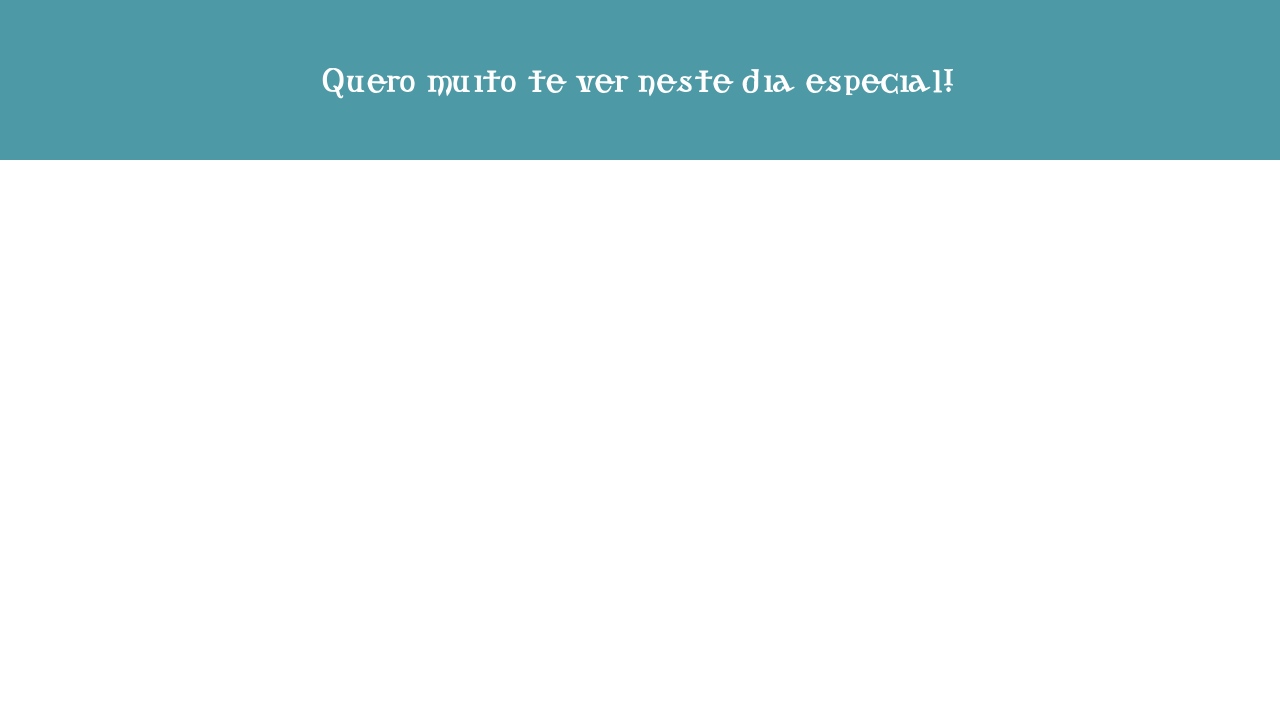
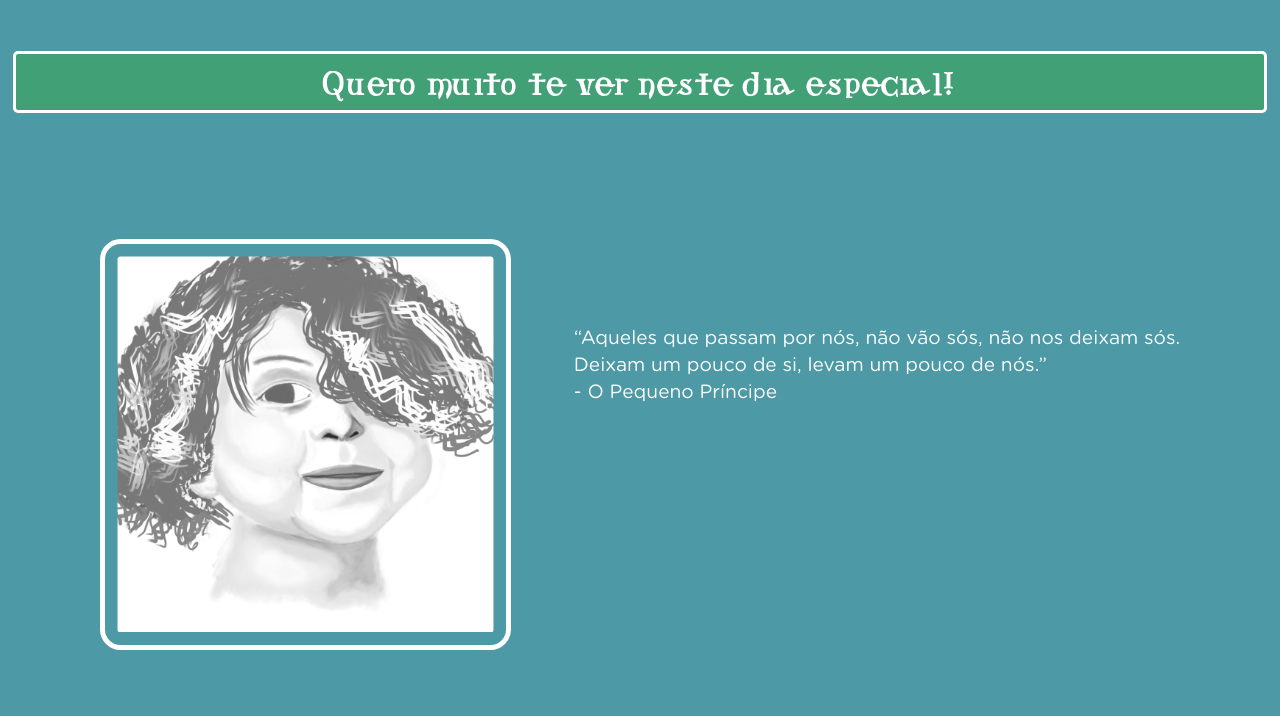
Before and after one commit to EdduLobo/manu_page, a plain HTML site: page index.html in a window 1280 px wide. Shown: the part 3718-4434 px from the top of the page. Before the commit the page ends 3878 px from the top, so only its background shows below. Drawn offline with Linux system fonts and the light colour scheme.

Commit message:
update 1.6

```diff
--- a/index.html
+++ b/index.html
@@ -86,6 +86,14 @@
     </div>
     <footer>
       <p id="texto-rodape">Quero muito te ver neste dia especial!</p>
+      <div id="adjustII">
+        <img id="braveDois" src="./src/assets/images/sdad.jpg" />
+        <p id="text-rd">
+          “Aqueles que passam por nós, não vão sós, não nos deixam sós.
+          <br />Deixam um pouco de si, levam um pouco de nós.” <br />- O Pequeno
+          Príncipe
+        </p>
+      </div>
     </footer>
   </body>
 </html>
--- a/src/secondstyle.css
+++ b/src/secondstyle.css
@@ -1,4 +1,31 @@
 /* confirmação do pedido e footer */
+
+#texto-rodape {
+  margin-bottom: 10%;
+  background: #42a077;
+  border: 3px solid white;
+  border-radius: 5px;
+}
+
+#braveDois {
+  width: 30%;
+  border-radius: 5%;
+  margin-bottom: 5%;
+  border: 5px solid white;
+  padding: 1%;
+}
+
+#adjustII {
+  display: flex;
+  justify-content: center;
+}
+
+#text-rd {
+  text-align: start;
+  font-size: 1.2rem;
+  margin-left: 5%;
+  margin-top: 7%;
+}
 
 #background-m {
   display: flex;
```
Also changed, not shown: src/assets/images/sdad.jpg (added).
